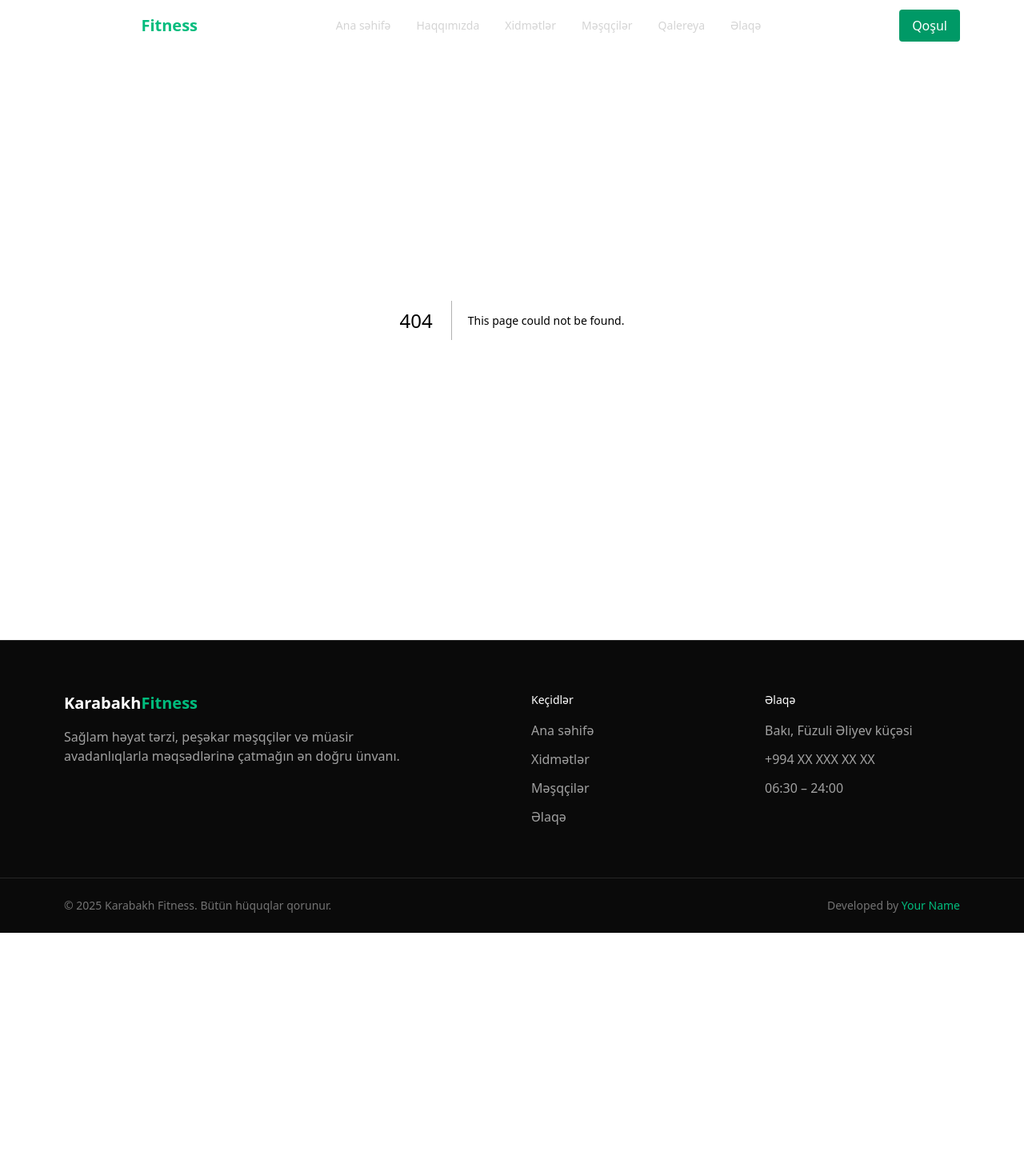
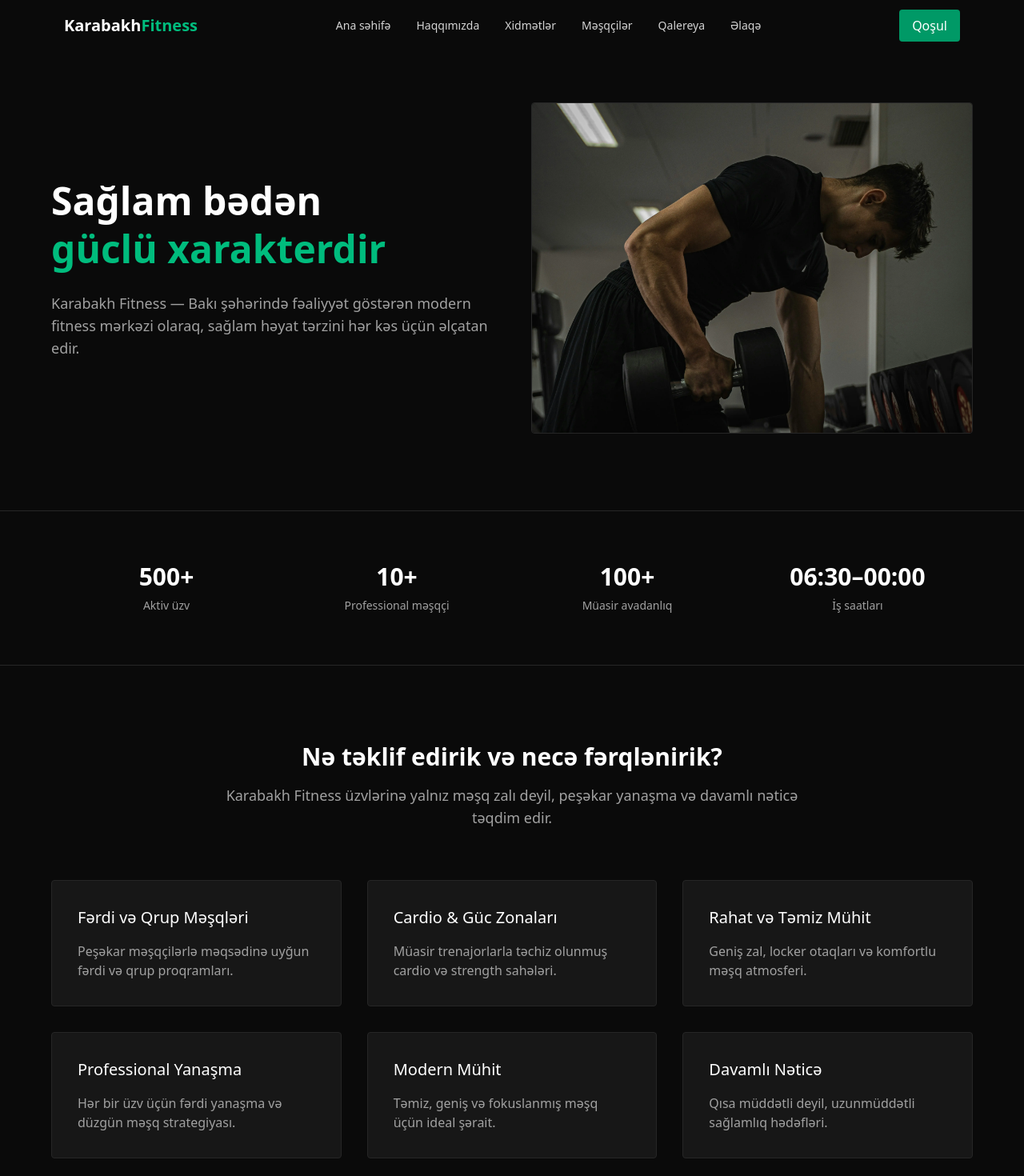
Before and after one commit to elxanoffical/Fitness, a Next.js app: page /about in a window 1280 px wide. Before the commit this address had no page. Shown: the top 1470 px of the page at 80% size. Before the commit the page ends 1166 px from the top, so only its background shows below. Built offline with nearby package versions, Linux system fonts and the light colour scheme.

Commit message:
Add About Page

```diff
--- /dev/null
+++ b/app/about/page.jsx
@@ -0,0 +1,189 @@
+import Image from "next/image";
+
+export const metadata = {
+  title: "Haqqımızda – Karabakh Fitness",
+  description:
+    "Karabakh Fitness — sağlam həyat tərzi, peşəkar məşqçilər və modern fitness mühiti.",
+};
+
+export default function AboutPage() {
+  return (
+    <main className="bg-neutral-950 text-neutral-100">
+      {/* HERO INTRO */}
+      <section className="pt-32 pb-24 px-4">
+        <div className="max-w-6xl mx-auto grid gap-12 md:grid-cols-2 items-center">
+          <div>
+            <h1 className="text-4xl md:text-5xl font-semibold text-white leading-tight">
+              Sağlam bədən <br />
+              <span className="text-emerald-500"> güclü xarakterdir</span>
+            </h1>
+
+            <p className="mt-6 text-lg text-neutral-400 max-w-xl">
+              Karabakh Fitness — Bakı şəhərində fəaliyyət göstərən modern
+              fitness mərkəzi olaraq, sağlam həyat tərzini hər kəs üçün əlçatan
+              edir.
+            </p>
+          </div>
+
+          {/* Visual placeholder */}
+          <div className=" aspect-[4/3] overflow-hidden rounded border border-neutral-800">
+            <Image
+              src="/gallery/about-1.webp"
+              alt="Karabakh Fitness gym"
+              className="object-cover w-full h-full"
+              width={500}
+              height={400}
+            />
+          </div>
+        </div>
+      </section>
+
+      {/* STATS */}
+      <section className="border-y border-neutral-800">
+        <div className="max-w-6xl mx-auto px-4 py-16 grid grid-cols-2 md:grid-cols-4 gap-8 text-center">
+          {[
+            ["500+", "Aktiv üzv"],
+            ["10+", "Professional məşqçi"],
+            ["100+", "Müasir avadanlıq"],
+            ["06:30–00:00", "İş saatları"],
+          ].map(([value, label], i) => (
+            <div key={i}>
+              <p className="text-3xl font-semibold text-white">{value}</p>
+              <p className="mt-2 text-neutral-400 text-sm">{label}</p>
+            </div>
+          ))}
+        </div>
+      </section>
+
+      {/* OFFER + VALUES */}
+      <section className="py-24 px-4 bg-neutral-950">
+        <div className="max-w-6xl mx-auto">
+          {/* Heading */}
+          <div className="text-center max-w-3xl mx-auto">
+            <h2 className="text-3xl font-semibold text-white">
+              Nə təklif edirik və necə fərqlənirik?
+            </h2>
+            <p className="mt-4 text-neutral-400 text-lg">
+              Karabakh Fitness üzvlərinə yalnız məşq zalı deyil, peşəkar yanaşma
+              və davamlı nəticə təqdim edir.
+            </p>
+          </div>
+
+          {/* Cards */}
+          <div className="mt-16 grid md:grid-cols-3 gap-8">
+            <InfoCard
+              title="Fərdi və Qrup Məşqləri"
+              text="Peşəkar məşqçilərlə məqsədinə uyğun fərdi və qrup proqramları."
+            />
+            <InfoCard
+              title="Cardio & Güc Zonaları"
+              text="Müasir trenajorlarla təchiz olunmuş cardio və strength sahələri."
+            />
+            <InfoCard
+              title="Rahat və Təmiz Mühit"
+              text="Geniş zal, locker otaqları və komfortlu məşq atmosferi."
+            />
+
+            <InfoCard
+              title="Professional Yanaşma"
+              text="Hər bir üzv üçün fərdi yanaşma və düzgün məşq strategiyası."
+            />
+            <InfoCard
+              title="Modern Mühit"
+              text="Təmiz, geniş və fokuslanmış məşq üçün ideal şərait."
+            />
+            <InfoCard
+              title="Davamlı Nəticə"
+              text="Qısa müddətli deyil, uzunmüddətli sağlamlıq hədəfləri."
+            />
+          </div>
+        </div>
+      </section>
+
+      {/* WHY CHOOSE US */}
+      <section className="py-24 px-4 border-t border-neutral-800">
+        <div className="max-w-6xl mx-auto grid md:grid-cols-2 gap-16 items-center">
+          <div>
+            <h2 className="text-3xl font-semibold text-white">
+              Niyə Karabakh Fitness?
+            </h2>
+            <p className="mt-6 text-lg text-neutral-400">
+              Bizim üçün fitness sadəcə məşq deyil. Bu, intizam, motivasiya və
+              davamlı inkişaf yoludur.
+            </p>
+
+            <ul className="mt-8 space-y-6 text-neutral-400">
+              <li>
+                <span className="text-white font-medium">
+                  Təcrübəli komanda —
+                </span>{" "}
+                sertifikatlı və peşəkar məşqçilər
+              </li>
+              <li>
+                <span className="text-white font-medium">
+                  Müasir avadanlıqlar —
+                </span>{" "}
+                təhlükəsiz və effektiv məşq üçün
+              </li>
+              <li>
+                <span className="text-white font-medium">Dost atmosfer —</span>{" "}
+                motivasiya verən mühit və rahatlıq
+              </li>
+              <li>
+                <span className="text-white font-medium">
+                  Geniş iş saatları —
+                </span>{" "}
+                hər kəs üçün uyğun zaman
+              </li>
+            </ul>
+          </div>
+
+          {/* Visual */}
+           <div className=" aspect-[4/3] overflow-hidden rounded border border-neutral-800">
+            <Image
+              src="/gallery/about-2.webp"
+              alt="Karabakh Fitness gym"
+              className="object-cover w-full h-full"
+              width={500}
+              height={400}
+            />
+          </div>
+        </div>
+      </section>
+
+      {/* MAP SECTION */}
+      <section className="pb-24 px-4">
+        <div className="max-w-6xl mx-auto text-center">
+          <h3 className="text-2xl font-semibold text-white">
+            Harada yerləşirik?
+          </h3>
+          <p className="mt-2 text-neutral-400">
+            Bakı, Füzuli Əliyev küçəsi 14D — Karabakh Fitness zalının ünvanı.
+            Ətraflı bax və marşrut qur.
+          </p>
+
+          {/* MAP IFRAME */}
+          <div className="mt-6 w-full h-80 border border-neutral-800 rounded overflow-hidden">
+            <iframe
+              src="https://www.google.com/maps/embed?pb=!1m18!1m12!1m3!1d3039.1812134693237!2d49.8922000110726!3d40.38267617132596!2m3!1f0!2f0!3f0!3m2!1i1024!2i768!4f13.1!3m3!1m2!1s0x40307d0035ffeb9d%3A0xcaa0511b1ff75804!2sKarabakh%20Fitness!5e0!3m2!1saz!2saz!4v1767297026480!5m2!1saz!2saz"
+              width="100%"
+              height="100%"
+              className="border-0"
+              loading="lazy"
+              referrerPolicy="no-referrer-when-downgrade"
+            ></iframe>
+          </div>
+        </div>
+      </section>
+    </main>
+  );
+}
+
+function InfoCard({ title, text }) {
+  return (
+    <div className="bg-neutral-900 border border-neutral-800 rounded p-8">
+      <h4 className="text-xl font-medium text-white">{title}</h4>
+      <p className="mt-4 text-neutral-400">{text}</p>
+    </div>
+  );
+}
```
Also changed, not shown: public/gallery/about-1.webp (added), 1 other file (tests, documents, lock files or other folders).
